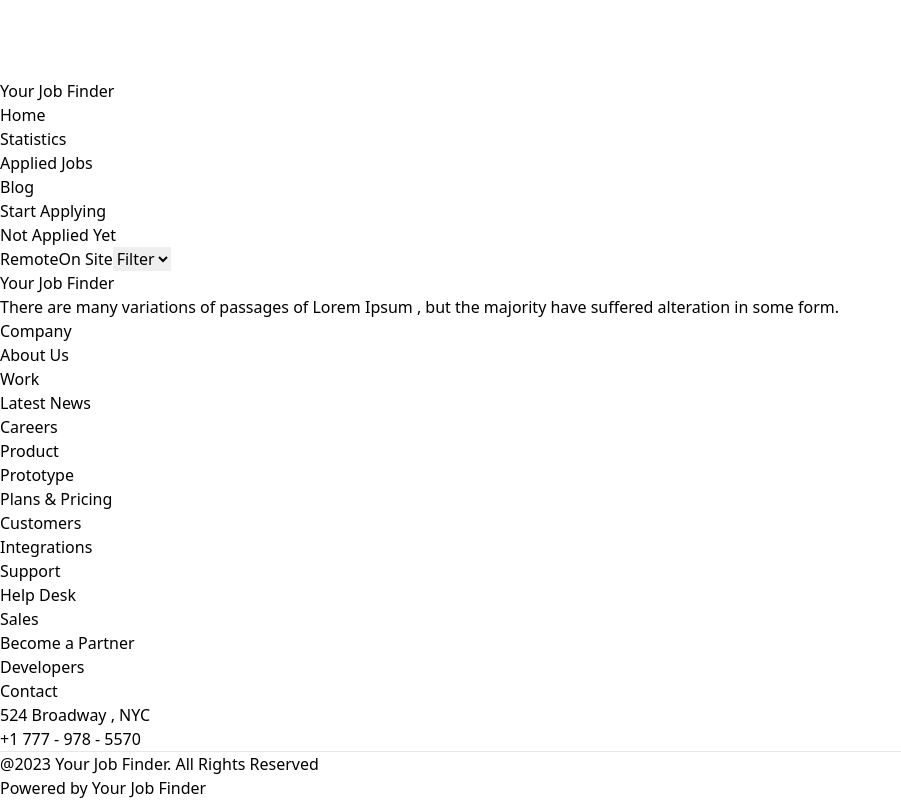
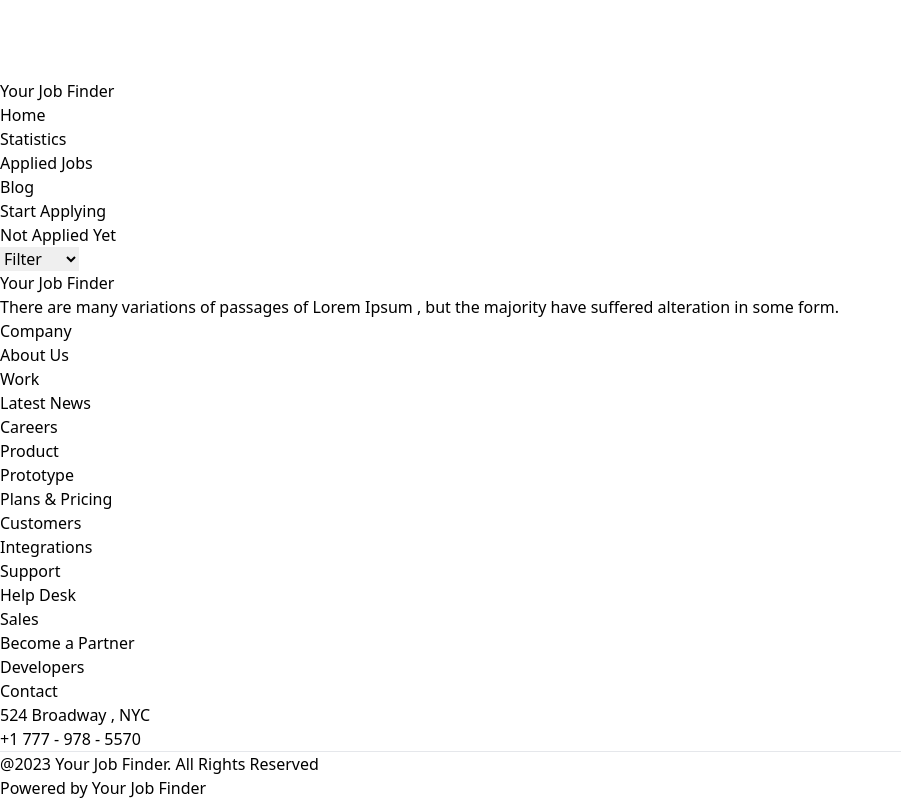
Before and after one commit to arbayezid/your-job-finder, a React (Vite) app: page /applied-jobs in a window 1280 px wide. Shown: the part 1201-2001 px from the top of the page, without its empty margins (0-901 px from the left). Built offline with nearby package versions, Linux system fonts and the light colour scheme.

Commit message:
some changes

```diff
--- a/src/components/AppliedJobs/AppliedJobs.jsx
+++ b/src/components/AppliedJobs/AppliedJobs.jsx
@@ -34,14 +34,15 @@ const AppliedJobs = () => {
     return (
         <div className='mt-10 max-w-screen-xl mx-auto'>
             <h2 className='text-2xl text-center font-bold'>{jobArray.length? 'Applied Job' : 'Not Applied Yet'}</h2>
-            <div className=' flex gap-2 justify-end mr-20'>
-            <button className='border border-purple-400 px-4 py-1 rounded text-purple-500 font-semibold'>Remote</button>
-            <button className='border border-purple-400 px-4 py-1 rounded text-purple-500 font-semibold' >On Site</button>
-                <select name="" id="" className='bg-gray-100 px-4 py-2'>
+            <div className=' flex gap-2 justify-end mr-20 mt-10'>
+
+                <select name="" id="" className='bg-gray-100 px-4 py-2 mr-12 rounded'>
                     <option  value="">Filter</option>
+                    <option value=""><button className='border border-purple-400 px-4 py-1 rounded text-purple-500 font-semibold' >On Site</button></option>
+                    <option value=""><button className='border border-purple-400 px-4 py-1 rounded text-purple-500 font-semibold' >Remote</button></option>
                 </select>
             </div>
-            <div className='mt-10'>
+            <div className='mt-2'>
                 {
                     jobArray.map(jobList => <AppliedJobList key={jobList.id} jobList={jobList}></AppliedJobList>)
                 }
--- a/src/components/JobCategory/Jobcategory.jsx
+++ b/src/components/JobCategory/Jobcategory.jsx
@@ -4,7 +4,7 @@ const Jobcategory = () => {
     const [lists,setLists] = useState([]);
 
     useEffect(() => {
-        fetch('categoryList.json')
+        fetch('/categoryList.json')
         .then(res => res.json())
         .then(data => setLists(data))
     },[])
--- a/src/loader/getCart&JobList.js
+++ b/src/loader/getCart&JobList.js
@@ -1,7 +1,7 @@
 import { getStoredJob } from "../utilities/FakeDB";
 
 export const getAllJobs = async() =>{
-    const jobsData = await fetch('featureList.json')
+    const jobsData = await fetch('/featureList.json')
     const jobs = await jobsData.json()
 
     const savedJob = getStoredJob();
```
